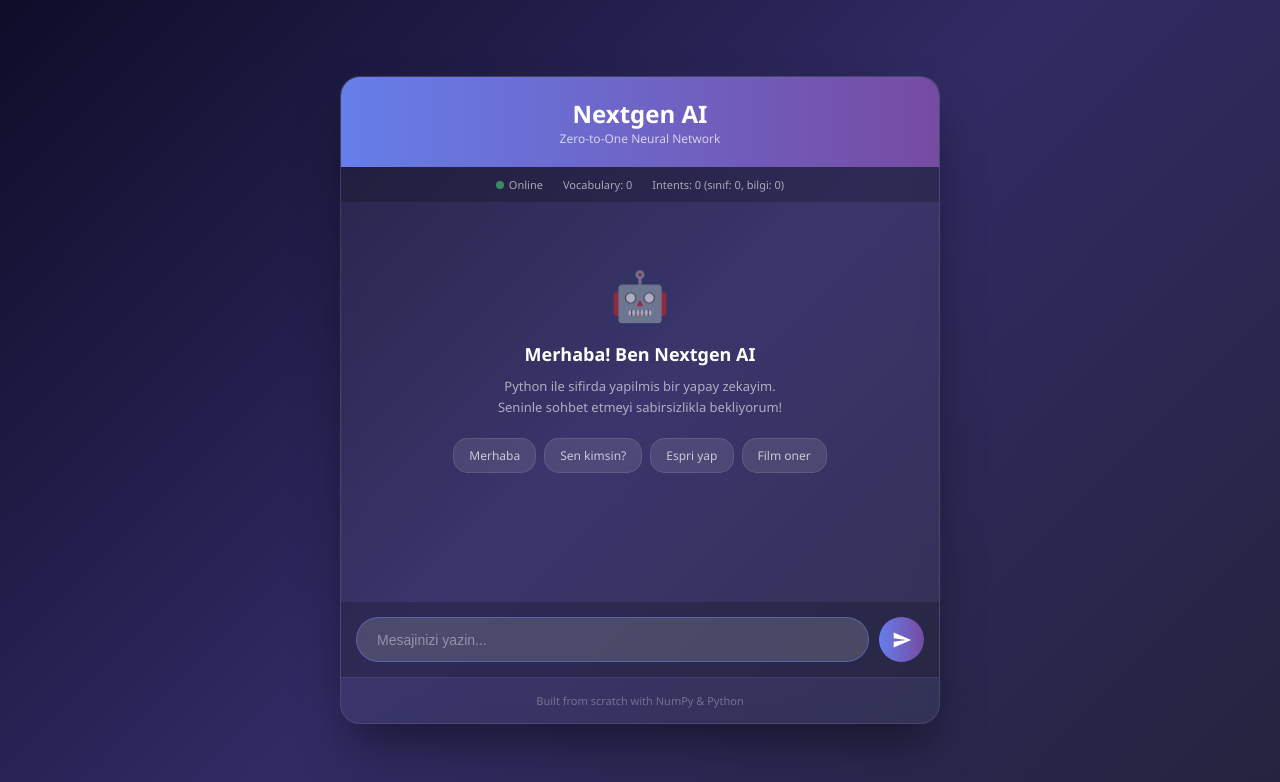
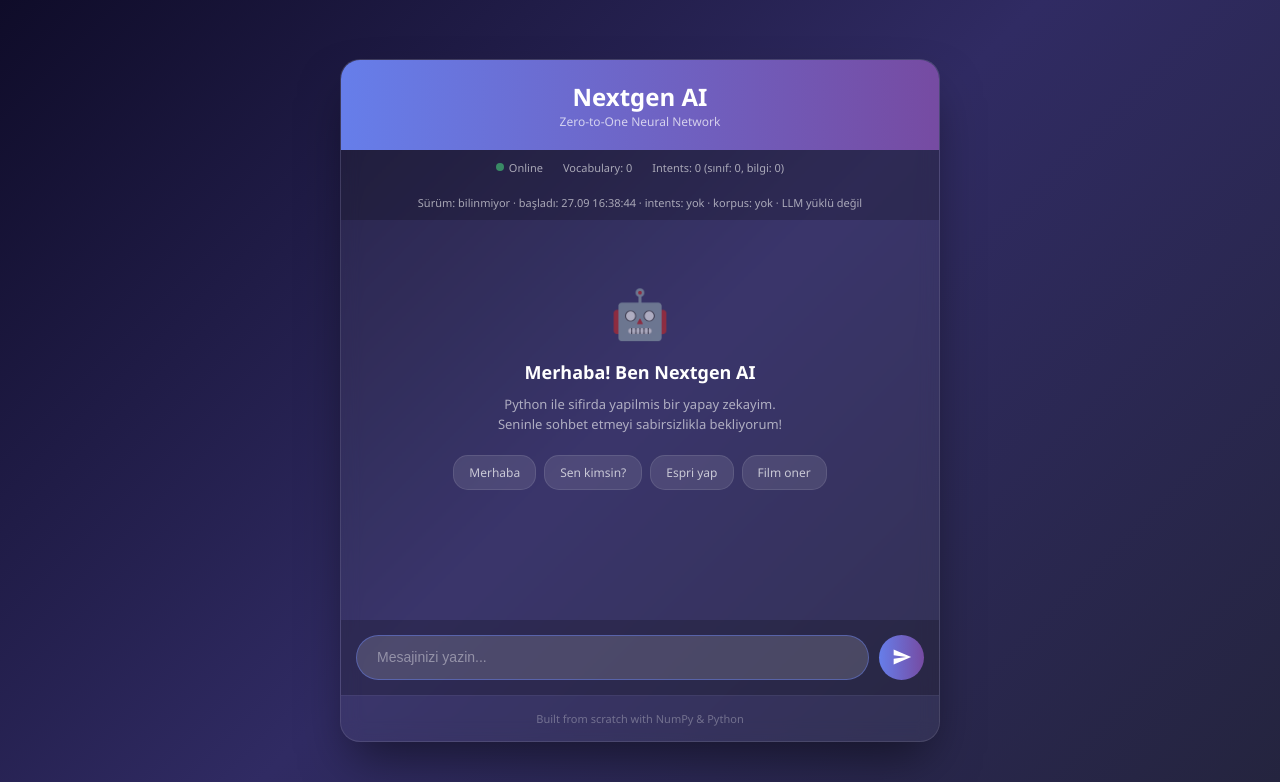
Before and after one commit to dozagoat47-star/NextgenAI, a Flask app: page / in a window 1280 px wide. Shown: the top 782 px of the page. Run offline with Flask 3, Linux system fonts and the light colour scheme.

Commit message:
feat(app): /status calisan surumu ve veri tazeligini bildir
Sikayet: guncelestirme push edildi ama canli sunucu 'Intents: 40'
gostermeye devam ediyordu. Sebep: diskteki kod gunceldi, CALISAN SUREC
eskiydi. Flask (debug=False) otomatik yeniden yuklemiyor.

Dogrulama: canli sunucu (PID 1992) soruldu, yalnizca eski 5 alani
donduruyordu (corpus_chunks, corpus_loaded, intent_count,
model_loaded, vocabulary_size). intents_total ve app_commit yoktu.

Bu, 'dosyayi okuyup bakmak'la anlasilir bir durum degil: sunucu
hangi surumu calistirdigini soylemedigi icin ayirt edilemiyordu.
Artik kendisi soyluyor:

  app_commit       ea59052     calisan kodun git surumu
  app_started      27.09 09:49 sunucunun ayaga kalkma zamani
  intents_updated  26.09 01:15 intents.json son degisiklik
  corpus_updated   27.09 08:51 corpus.jsonl son degisiklik
  llm_updated      27.09 04:42 model/llm_model.json son degisiklik
  llm_loaded                    LLM agirligi yuklendi mi

templates/index.html durum cubuguna 'Surum: ...' satiri eklendi.
LLM brain.py'de tembel yuklendigi icin llm_loaded ilk sorudan once
False gorunur; bu normal, sunucu baslarken de dogru.

Ayrica ayni dosyada (onceki commit ea59052) uc sayi ayri ayri
bildiriliyor: intents_total 804, intent_classes 40,
knowledge_intents 764 - canli sunucunun '40' gostermesi bundan
geliyordu.

315 test gecer.

```diff
--- a/app.py
+++ b/app.py
@@ -12,6 +12,7 @@ import json
 import random
 import re
 import secrets
+import subprocess
 import time
 import webbrowser
 import threading
@@ -385,6 +386,37 @@ def fallback_answer(message):
     return DEFAULT_UNKNOWN
 
 
+def _git_commit():
+    """Calisan kodun git surumu.
+
+    Neden: bir guncelleme diskte ama sunucu eski kodla ayaktayken
+    ayirt edilemiyordu ('degisiklik yok' saniliyordu). Artik /status
+    surumu kendisi bildirir.
+    """
+    try:
+        out = subprocess.run(
+            ['git', 'rev-parse', '--short', 'HEAD'],
+            cwd=os.path.dirname(os.path.abspath(__file__)),
+            capture_output=True, text=True, timeout=5)
+        return out.stdout.strip() or 'bilinmiyor'
+    except Exception:
+        return 'bilinmiyor'
+
+
+def _data_stamp(name):
+    """Veri dosyasinin son degisikligi (ISO, yerel)."""
+    path = os.path.join(os.path.dirname(os.path.abspath(__file__)), name)
+    try:
+        return time.strftime('%d.%m %H:%M',
+                             time.localtime(os.path.getmtime(path)))
+    except OSError:
+        return 'yok'
+
+
+APP_COMMIT = _git_commit()
+APP_STARTED = time.strftime('%d.%m %H:%M:%S', time.localtime())
+
+
 def load_bot():
     global bot, model_loaded, all_patterns, corpus, corpus_loaded
     script_dir = os.path.dirname(os.path.abspath(__file__))
@@ -657,6 +689,13 @@ def status():
         'intent_classes': len(bot.intent_tags) if model_loaded else 0,
         'knowledge_intents': knowledge_count,
         'llm_loaded': bool(getattr(bot, 'llm', None)),
+        # Calisan surum ve veri tazeligi: guncelleme diskte ama sunucu
+        # eski kodla ayakta mi ayirt edilebilsin diye.
+        'app_commit': APP_COMMIT,
+        'app_started': APP_STARTED,
+        'intents_updated': _data_stamp('intents.json'),
+        'corpus_updated': _data_stamp('corpus.jsonl'),
+        'llm_updated': _data_stamp(os.path.join('model', 'llm_model.json')),
         # eski alan: siniflandirici sinif sayisi. Asagidaki
         # intent_classes ile ayni; harici istemciler icin korunuyor.
         'intent_count': len(bot.intent_tags) if model_loaded else 0
--- a/templates/index.html
+++ b/templates/index.html
@@ -144,6 +144,9 @@
             <span id="vocab-size">Vocabulary: -</span>
             <span id="intent-count">Intents: -</span>
         </div>
+        <div class="status-bar">
+            <span id="build-stamp">Sürüm: -</span>
+        </div>
         <div class="chat-area" id="chatArea">
             <div class="welcome-message" id="welcomeMsg">
                 <div class="icon">&#x1F916;</div>
@@ -183,6 +186,15 @@
             document.getElementById('vocab-size').textContent = `Vocabulary: ${data.vocabulary_size}`;
             document.getElementById('intent-count').textContent =
                 `Intents: ${data.intents_total} (sınıf: ${data.intent_classes}, bilgi: ${data.knowledge_intents})`;
+            // Surum + veri tazeligi: calisan sunucu guncel mi, veriler
+            // ne zaman degisti? "Degisiklik yok" sanilan durumlar icin.
+            const s = document.getElementById('build-stamp');
+            if (s) {
+                s.textContent =
+                    `Sürüm: ${data.app_commit} · başladı: ${data.app_started} · ` +
+                    `intents: ${data.intents_updated} · korpus: ${data.corpus_updated}` +
+                    (data.llm_loaded ? '' : ' · LLM yüklü değil');
+            }
         });
 
         function addMessage(text, isUser) {
```
